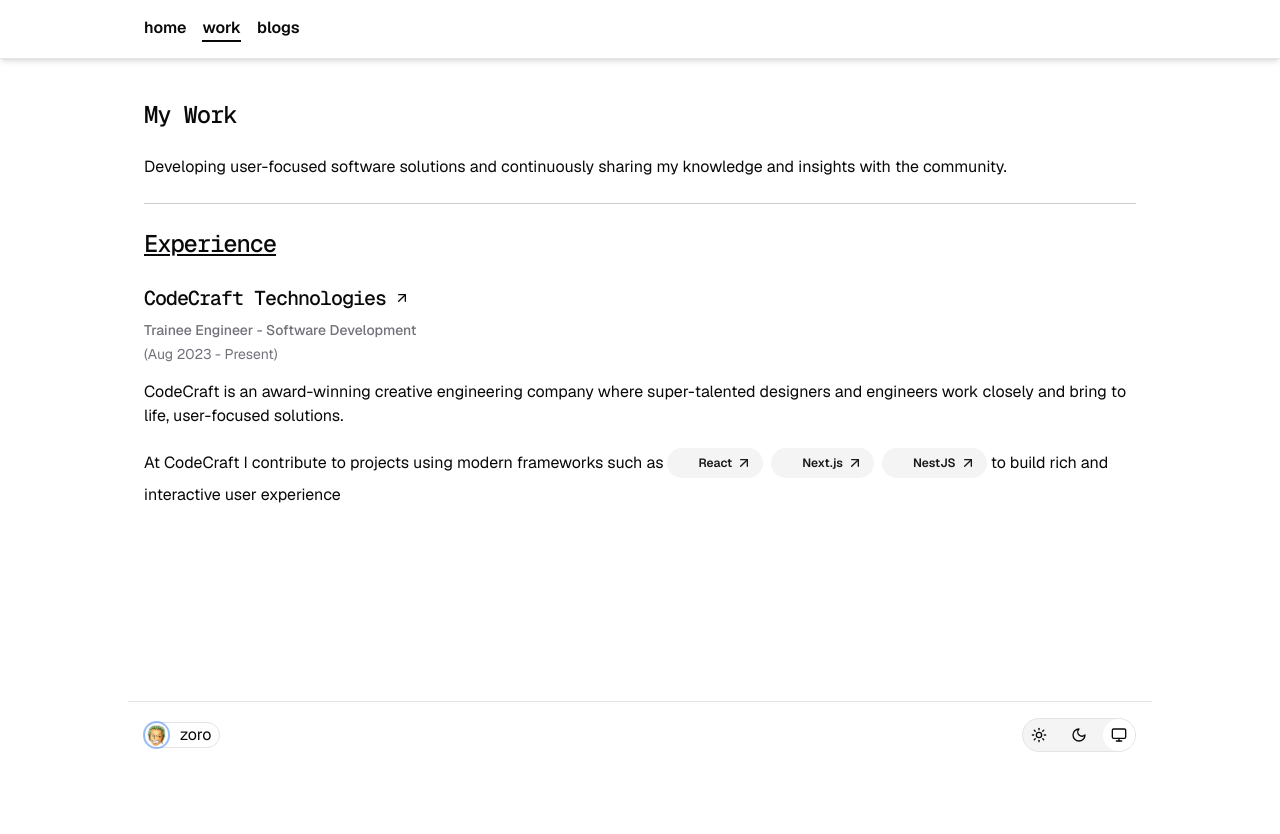
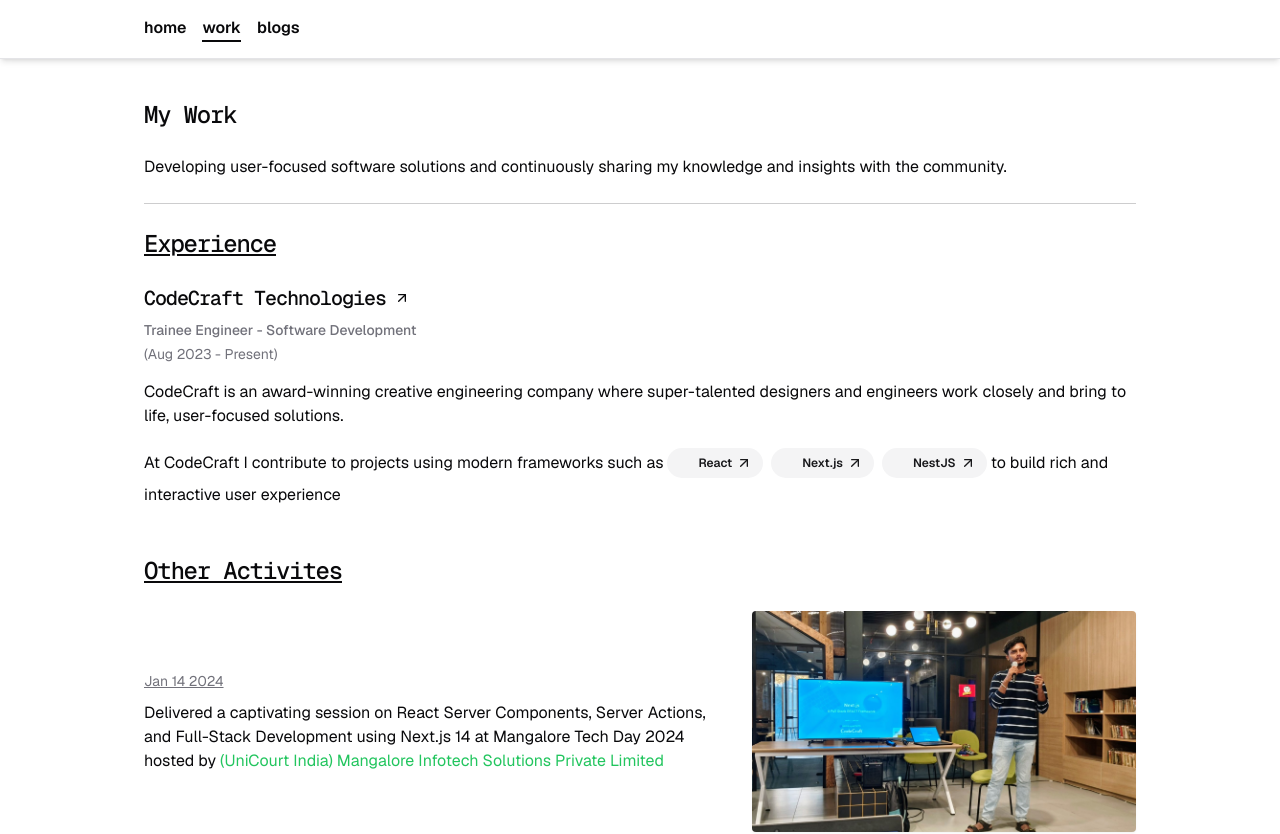
Before and after one commit to nikhilsnayak/nikhilsnayak.dev, a Next.js app: page /work in a window 1280 px wide. Shown: the top 834 px of the page. Before the commit the page ends 800 px from the top, so only its background shows below. Built offline with nearby package versions, Linux system fonts and the light colour scheme; some icons are missing.

Commit message:
feat: add other activites section in work page (#122)

```diff
--- a/app/page.tsx
+++ b/app/page.tsx
@@ -6,13 +6,7 @@ import { cn, formatDate } from '@/lib/utils';
 import { getBlogPosts } from '@/lib/utils/server';
 import { Badge } from '@/components/ui/badge';
 import { PostViewCount } from '@/components/views';
-import {
-  Tooltip,
-  TooltipContent,
-  TooltipProvider,
-  TooltipTrigger,
-} from '@/components/ui/tooltip';
-import { gImage1, profile } from '@/assets/images';
+import { profile } from '@/assets/images';
 import {
   SiHtml5,
   SiCss3,
@@ -65,49 +59,10 @@ const skills = [
   },
 ] as const;
 
-const images = [
-  {
-    src: gImage1,
-    alt: 'Me as Speaker at TechMang24 giving a talk on Next.js 14',
-  },
-] as const;
-
 const sourceCodePro = Source_Code_Pro({
   weight: ['600'],
   subsets: ['latin'],
 });
-
-function Gallery() {
-  return (
-    <section>
-      <h3 className='mb-[0.5em] font-mono text-2xl font-bold sm:text-4xl'>
-        Gallery:
-      </h3>
-      <ul className='flex flex-wrap items-center gap-8'>
-        {images.map((image, index) => (
-          <li className='max-w-[450px]' key={index}>
-            <TooltipProvider>
-              <Tooltip>
-                <TooltipTrigger asChild>
-                  <Image
-                    src={image.src}
-                    alt={image.alt}
-                    className='rounded-sm object-cover drop-shadow-sm'
-                    priority
-                    placeholder='blur'
-                  />
-                </TooltipTrigger>
-                <TooltipContent>
-                  <p>{image.alt}</p>
-                </TooltipContent>
-              </Tooltip>
-            </TooltipProvider>
-          </li>
-        ))}
-      </ul>
-    </section>
-  );
-}
 
 export default function HomePage() {
   const allBlogs = getBlogPosts()
@@ -119,7 +74,7 @@ export default function HomePage() {
     })
     .slice(0, 2);
   return (
-    <section className='space-y-20'>
+    <section>
       <header className='relative'>
         <h1 className='mb-[0.25em] text-3xl font-light sm:text-5xl'>
           Hi, I&apos;m
@@ -141,7 +96,7 @@ export default function HomePage() {
           placeholder='blur'
         />
       </header>
-      <section className='space-y-4'>
+      <section className='mt-20 space-y-4'>
         <p className='text-lg sm:text-xl'>
           I am a passionate and driven software engineer with expertise in both
           front-end and back-end development. My skills include:
@@ -170,7 +125,7 @@ export default function HomePage() {
           seasoned developer or just starting out.
         </p>
       </section>
-      <section>
+      <section className='mt-10'>
         <h2 className='mb-6 font-mono text-2xl font-medium tracking-tighter underline'>
           Recent Posts:
         </h2>
--- a/app/work/page.tsx
+++ b/app/work/page.tsx
@@ -2,6 +2,8 @@ import type { Metadata } from 'next';
 import { SiReact, SiNextdotjs, SiNestjs } from '@icons-pack/react-simple-icons';
 import { ArrowUpRight } from 'lucide-react';
 import { Badge } from '@/components/ui/badge';
+import { techMang24 } from '@/assets/images';
+import Image from 'next/image';
 
 export const metadata: Metadata = {
   title: 'Work',
@@ -94,17 +96,37 @@ export default function WorkPage() {
           <span>to build rich and interactive user experience </span>
         </p>
       </section>
-      {/* <section className='mt-12'>
+      <section className='mt-12'>
         <h2 className='mb-6 font-mono text-2xl font-medium tracking-tighter underline'>
           Other Activites
         </h2>
-        <iframe
-          src='https://www.linkedin.com/embed/feed/update/urn:li:ugcPost:7153010859382878209'
-          title='Tech Mang 24'
-          height='1024'
-          className='min-w-full'
-        ></iframe>
-      </section> */}
+        <div className='flex flex-col gap-4 md:flex-row md:items-center'>
+          <div className='space-y-2'>
+            <span className='text-sm text-muted-foreground underline'>
+              Jan 14 2024
+            </span>
+            <p>
+              Delivered a captivating session on React Server Components, Server
+              Actions, and Full-Stack Development using Next.js 14 at Mangalore
+              Tech Day 2024 hosted by{' '}
+              <a
+                href='https://mangaloreinfotech.in/'
+                target='_blank'
+                rel='noopener noreferrer'
+                className='text-green-500 hover:underline'
+              >
+                (UniCourt India) Mangalore Infotech Solutions Private Limited
+              </a>
+            </p>
+          </div>
+          <Image
+            src={techMang24}
+            alt='Me as Speaker at TechMang24 giving a talk on Next.js 14'
+            className='w-full max-w-sm rounded-sm object-cover drop-shadow-sm'
+            placeholder='blur'
+          />
+        </div>
+      </section>
     </section>
   );
 }
--- a/assets/images/index.ts
+++ b/assets/images/index.ts
@@ -1,3 +1,3 @@
 export { default as profile } from './profile.jpg';
-export { default as gImage1 } from './gallery-1.jpg';
+export { default as techMang24 } from './tech-mang-24.jpg';
 export { default as zoro } from './zoro.png';
```
Also changed, not shown: assets/images/tech-mang-24.jpg (renamed from assets/images/gallery-1.jpg).
